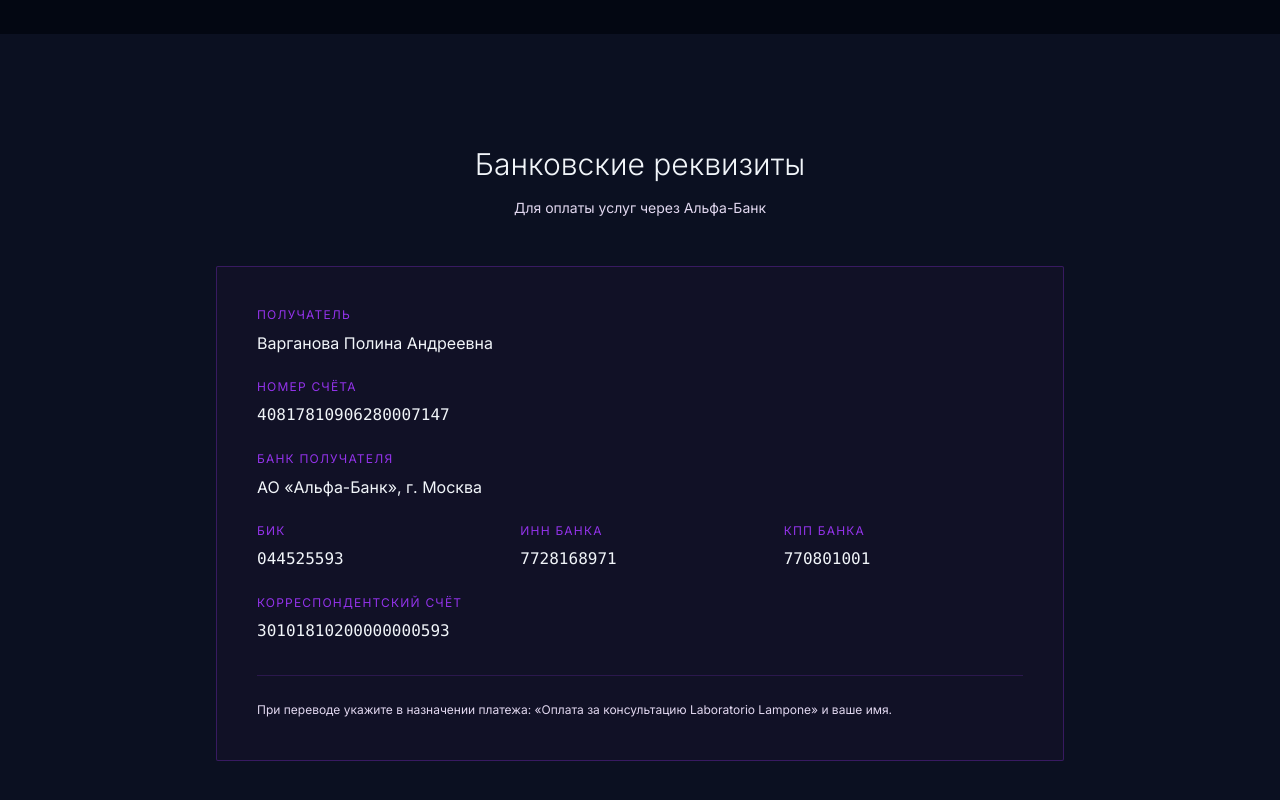
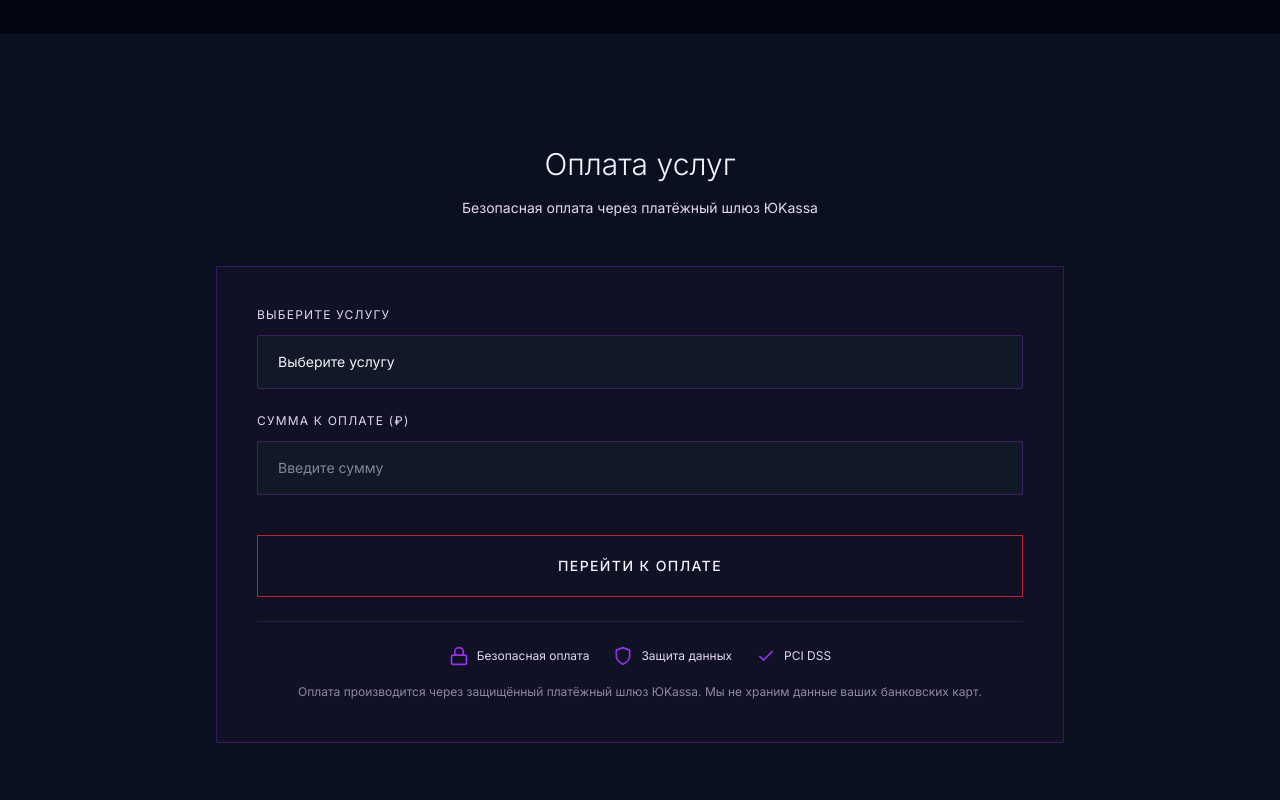
Before and after one commit to LamponeHub/RaspberryLabEsotherics, a React (Vite) app: page / in a window 1280 px wide. Shown: the part 3494-4294 px from the top of the page. Built offline with nearby package versions, Linux system fonts and the light colour scheme.

Commit message:
task snapshot 18d80401-1ac1-4cd0-ab13-ad8bef48868c

```diff
--- a/src/App.tsx
+++ b/src/App.tsx
@@ -653,8 +653,44 @@ function УсловияОплаты() {
   );
 }
 
-// Секция банковских реквизитов
-function Реквизиты() {
+// Секция платёжного шлюза
+function ПлатёжныйШлюз() {
+  const [выбраннаяУслуга, setВыбраннаяУслуга] = useState('');
+  const [сумма, setСумма] = useState('');
+
+  const услугиДляОплаты = [
+    { название: 'Натальная Карта', цена: '5 000 — 8 000' },
+    { название: 'Таро-Консультация', цена: '5 000 — 10 000' },
+    { название: 'Прогностическая Сессия', цена: '12 000 — 20 000' },
+    { название: 'Бизнес-Астрология', цена: 'от 25 000' },
+    { название: 'Корпоративная Астрология', цена: 'от 35 000' },
+    { название: 'Стратегическое Планирование', цена: 'от 50 000' },
+  ];
+
+  const handleОплата = () => {
+    if (!выбраннаяУслуга || !сумма) {
+      alert('Пожалуйста, выберите услугу и укажите сумму');
+      return;
+    }
+
+    // Формирование ссылки на платёжный шлюз ЮKassa
+    // Замените YOUR_SHOP_ID на ваш ID магазина в ЮKassa
+    const shopId = 'YOUR_SHOP_ID';
+    const secretKey = 'YOUR_SECRET_KEY';
+
+    // В реальном проекте здесь должен быть запрос к вашему бэкенду
+    // который создаёт платёж через API ЮKassa и возвращает confirmation_url
+
+    // Пример URL для тестового режима ЮKassa:
+    const paymentUrl = `https://yookassa.ru/`;
+
+    // Для демо — открываем страницу ЮKassa
+    // В продакшене замените на реальный URL платежа от вашего бэкенда
+    window.open(paymentUrl, '_blank');
+
+    alert(`Переход к оплате:\n\nУслуга: ${выбраннаяУслуга}\nСумма: ${сумма} ₽\n\nВ реальном режиме вы будете перенаправлены на защищённую страницу оплаты.`);
+  };
+
   return (
     <section className="relative py-20 md:py-28" style={{ backgroundColor: '#0B1021' }}>
       <div className="max-w-4xl mx-auto px-6">
@@ -664,10 +700,10 @@ function Реквизиты() {
               className="text-2xl md:text-3xl font-light mb-4"
               style={{ fontFamily: 'var(--font-heading)', color: '#F1F5F9' }}
             >
-              Банковские реквизиты
+              Оплата услуг
             </h3>
             <p className="text-sm" style={{ color: '#E2D8F0' }}>
-              Для оплаты услуг через Альфа-Банк
+              Безопасная оплата через платёжный шлюз ЮKassa
             </p>
           </div>
 
@@ -681,75 +717,103 @@ function Реквизиты() {
           >
             <div className="space-y-6">
               <div>
-                <h4 className="text-xs tracking-widest uppercase mb-2" style={{ color: '#9333EA' }}>
-                  Получатель
-                </h4>
-                <p className="text-base" style={{ color: '#F1F5F9' }}>
-                  Варганова Полина Андреевна
-                </p>
+                <label className="block text-xs tracking-widest uppercase mb-3" style={{ color: '#E2D8F0' }}>
+                  Выберите услугу
+                </label>
+                <select
+                  value={выбраннаяУслуга}
+                  onChange={(e) => setВыбраннаяУслуга(e.target.value)}
+                  className="w-full px-5 py-4 text-sm transition-all duration-300 outline-none appearance-none"
+                  style={{
+                    backgroundColor: '#111827',
+                    border: '1px solid rgba(147, 51, 234, 0.3)',
+                    color: '#F1F5F9',
+                    borderRadius: '2px',
+                    fontFamily: 'var(--font-body)',
+                  }}
+                >
+                  <option value="" style={{ backgroundColor: '#111827' }}>Выберите услугу</option>
+                  {услугиДляОплаты.map((услуга, индекс) => (
+                    <option key={индекс} value={услуга.название} style={{ backgroundColor: '#111827' }}>
+                      {услуга.название} — {услуга.цена} ₽
+                    </option>
+                  ))}
+                </select>
               </div>
 
               <div>
-                <h4 className="text-xs tracking-widest uppercase mb-2" style={{ color: '#9333EA' }}>
-                  Номер счёта
-                </h4>
-                <p className="text-base font-mono" style={{ color: '#F1F5F9' }}>
-                  40817810906280007147
+                <label className="block text-xs tracking-widest uppercase mb-3" style={{ color: '#E2D8F0' }}>
+                  Сумма к оплате (₽)
+                </label>
+                <input
+                  type="number"
+                  value={сумма}
+                  onChange={(e) => setСумма(e.target.value)}
+                  placeholder="Введите сумму"
+                  min="1000"
+                  className="w-full px-5 py-4 text-sm transition-all duration-300 outline-none"
+                  style={{
+                    backgroundColor: '#111827',
+                    border: '1px solid rgba(147, 51, 234, 0.3)',
+                    color: '#F1F5F9',
+                    borderRadius: '2px',
+                    fontFamily: 'var(--font-body)',
+                  }}
+                  onFocus={(e) => { e.currentTarget.style.borderColor = '#C41E3A'; e.currentTarget.style.boxShadow = '0 0 20px rgba(196, 30, 58, 0.15)'; }}
+                  onBlur={(e) => { e.currentTarget.style.borderColor = 'rgba(147, 51, 234, 0.3)'; e.currentTarget.style.boxShadow = 'none'; }}
+                />
+              </div>
+
+              <div className="pt-4">
+                <button
+                  onClick={handleОплата}
+                  className="w-full py-5 text-sm font-medium tracking-widest uppercase transition-all duration-300 border"
+                  style={{
+                    borderColor: '#C41E3A',
+                    color: '#F1F5F9',
+                    backgroundColor: 'transparent',
+                    fontFamily: 'var(--font-body)',
+                  }}
+                  onMouseEnter={(e) => {
+                    e.currentTarget.style.backgroundColor = '#C41E3A';
+                    e.currentTarget.style.boxShadow = '0 0 40px rgba(196, 30, 58, 0.3)';
+                  }}
+                  onMouseLeave={(e) => {
+                    e.currentTarget.style.backgroundColor = 'transparent';
+                    e.currentTarget.style.boxShadow = 'none';
+                  }}
+                >
+                  Перейти к оплате
+                </button>
+              </div>
+
+              <div className="pt-6" style={{ borderTop: '1px solid rgba(147, 51, 234, 0.2)' }}>
+                <div className="flex items-center justify-center gap-6 flex-wrap">
+                  <div className="flex items-center gap-2">
+                    <svg width="20" height="20" viewBox="0 0 24 24" fill="none" stroke="#9333EA" strokeWidth="2">
+                      <rect x="3" y="11" width="18" height="11" rx="2" ry="2"></rect>
+                      <path d="M7 11V7a5 5 0 0 1 10 0v4"></path>
+                    </svg>
+                    <span className="text-xs" style={{ color: '#E2D8F0' }}>Безопасная оплата</span>
+                  </div>
+                  <div className="flex items-center gap-2">
+                    <svg width="20" height="20" viewBox="0 0 24 24" fill="none" stroke="#9333EA" strokeWidth="2">
+                      <path d="M12 22s8-4 8-10V5l-8-3-8 3v7c0 6 8 10 8 10z"></path>
+                    </svg>
+                    <span className="text-xs" style={{ color: '#E2D8F0' }}>Защита данных</span>
+                  </div>
+                  <div className="flex items-center gap-2">
+                    <svg width="20" height="20" viewBox="0 0 24 24" fill="none" stroke="#9333EA" strokeWidth="2">
+                      <polyline points="20 6 9 17 4 12"></polyline>
+                    </svg>
+                    <span className="text-xs" style={{ color: '#E2D8F0' }}>PCI DSS</span>
+                  </div>
+                </div>
+                <p className="text-xs text-center mt-4 leading-relaxed" style={{ color: 'rgba(226, 216, 240, 0.6)' }}>
+                  Оплата производится через защищённый платёжный шлюз ЮKassa.
+                  Мы не храним данные ваших банковских карт.
                 </p>
               </div>
-
-              <div>
-                <h4 className="text-xs tracking-widest uppercase mb-2" style={{ color: '#9333EA' }}>
-                  Банк получателя
-                </h4>
-                <p className="text-base" style={{ color: '#F1F5F9' }}>
-                  АО «Альфа-Банк», г. Москва
-                </p>
-              </div>
-
-              <div className="grid grid-cols-1 md:grid-cols-3 gap-6">
-                <div>
-                  <h4 className="text-xs tracking-widest uppercase mb-2" style={{ color: '#9333EA' }}>
-                    БИК
-                  </h4>
-                  <p className="text-base font-mono" style={{ color: '#F1F5F9' }}>
-                    044525593
-                  </p>
-                </div>
-
-                <div>
-                  <h4 className="text-xs tracking-widest uppercase mb-2" style={{ color: '#9333EA' }}>
-                    ИНН Банка
-                  </h4>
-                  <p className="text-base font-mono" style={{ color: '#F1F5F9' }}>
-                    7728168971
-                  </p>
-                </div>
-
-                <div>
-                  <h4 className="text-xs tracking-widest uppercase mb-2" style={{ color: '#9333EA' }}>
-                    КПП Банка
-                  </h4>
-                  <p className="text-base font-mono" style={{ color: '#F1F5F9' }}>
-                    770801001
-                  </p>
-                </div>
-              </div>
-
-              <div>
-                <h4 className="text-xs tracking-widest uppercase mb-2" style={{ color: '#9333EA' }}>
-                  Корреспондентский счёт
-                </h4>
-                <p className="text-base font-mono" style={{ color: '#F1F5F9' }}>
-                  30101810200000000593
-                </p>
-              </div>
-            </div>
-
-            <div className="mt-8 pt-6" style={{ borderTop: '1px solid rgba(147, 51, 234, 0.2)' }}>
-              <p className="text-xs leading-relaxed" style={{ color: '#E2D8F0' }}>
-                При переводе укажите в назначении платежа: «Оплата за консультацию Laboratorio Lampone» и ваше имя.
-              </p>
             </div>
           </div>
         </АнимированнаяСекция>
@@ -985,7 +1049,7 @@ export default function App() {
       <Философия />
       <Услуги />
       <УсловияОплаты />
-      <Реквизиты />
+      <ПлатёжныйШлюз />
       <ФормаЗаявки />
       <Подвал />
     </main>
```
Also changed, not shown: 2 other files (tests, documents, lock files or other folders).
